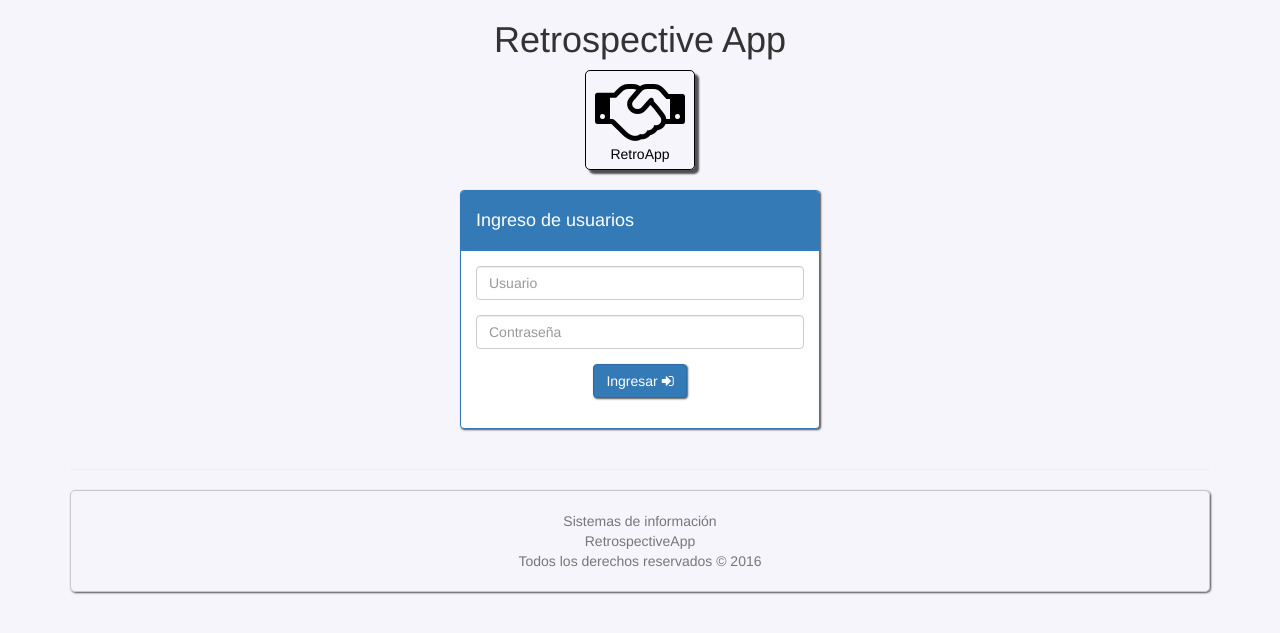
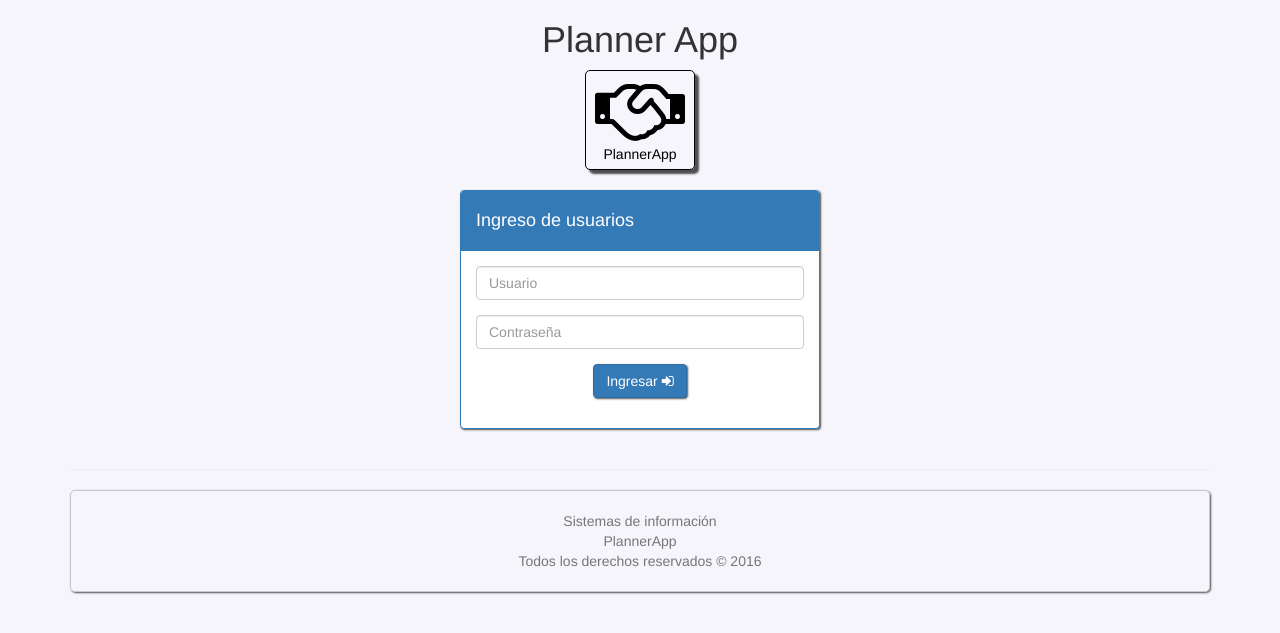
Before and after one commit to alfegupe/ScrumRetrospective, a Django app: page /login/?next=/planning/1/ in a window 1280 px wide. Shown: the top 633 px of the page. Run offline with Django 3.2, Linux system fonts and the light colour scheme; parts of the project's set-up code (start-up, migrations or seed data) failed here and were passed over; some libraries are stand-ins or nearby versions.

Commit message:
Change of title of the project by PlannerApp

```diff
--- a/retrospective/templates/auth/login.html
+++ b/retrospective/templates/auth/login.html
@@ -1,9 +1,9 @@
 {% extends "base.html" %}
 {% block nav %}
     <div class="text-center">
-        <h1>Retrospective App</h1>
+        <h1>Planner App</h1>
         <div class="logo">
-            <i class="fa fa-handshake-o fa-5x"></i><br>RetroApp
+            <i class="fa fa-handshake-o fa-5x"></i><br>PlannerApp
         </div>
     </div>
 {% endblock %}
--- a/retrospective/templates/base.html
+++ b/retrospective/templates/base.html
@@ -4,7 +4,7 @@
 <head>
     <meta charset="UTF-8">
 {#    <link rel="shortcut icon" type="image/png" href="{% static 'img/favicon.png' %}"/>#}
-    <title>{% block title %}RetroApp{% endblock %}</title>
+    <title>{% block title %}PlannerApp{% endblock %}</title>
     {% block styles %}
         <link rel="stylesheet" href="{% static 'bootstrap/css/bootstrap.min.css' %}" />
 {#        <link rel="stylesheet" href="{% static 'bootstrap/css/bootstrap-theme.css' %}" />#}
@@ -26,7 +26,7 @@
             {% block footer %}
                 <hr>
                 <footer class="footer text-center">
-                    <span class="text-muted" >Sistemas de información</br>RetrospectiveApp<br/>
+                    <span class="text-muted" >Sistemas de información</br>PlannerApp<br/>
                         Todos los derechos reservados © 2016
                     </span>
                 </footer>
```
